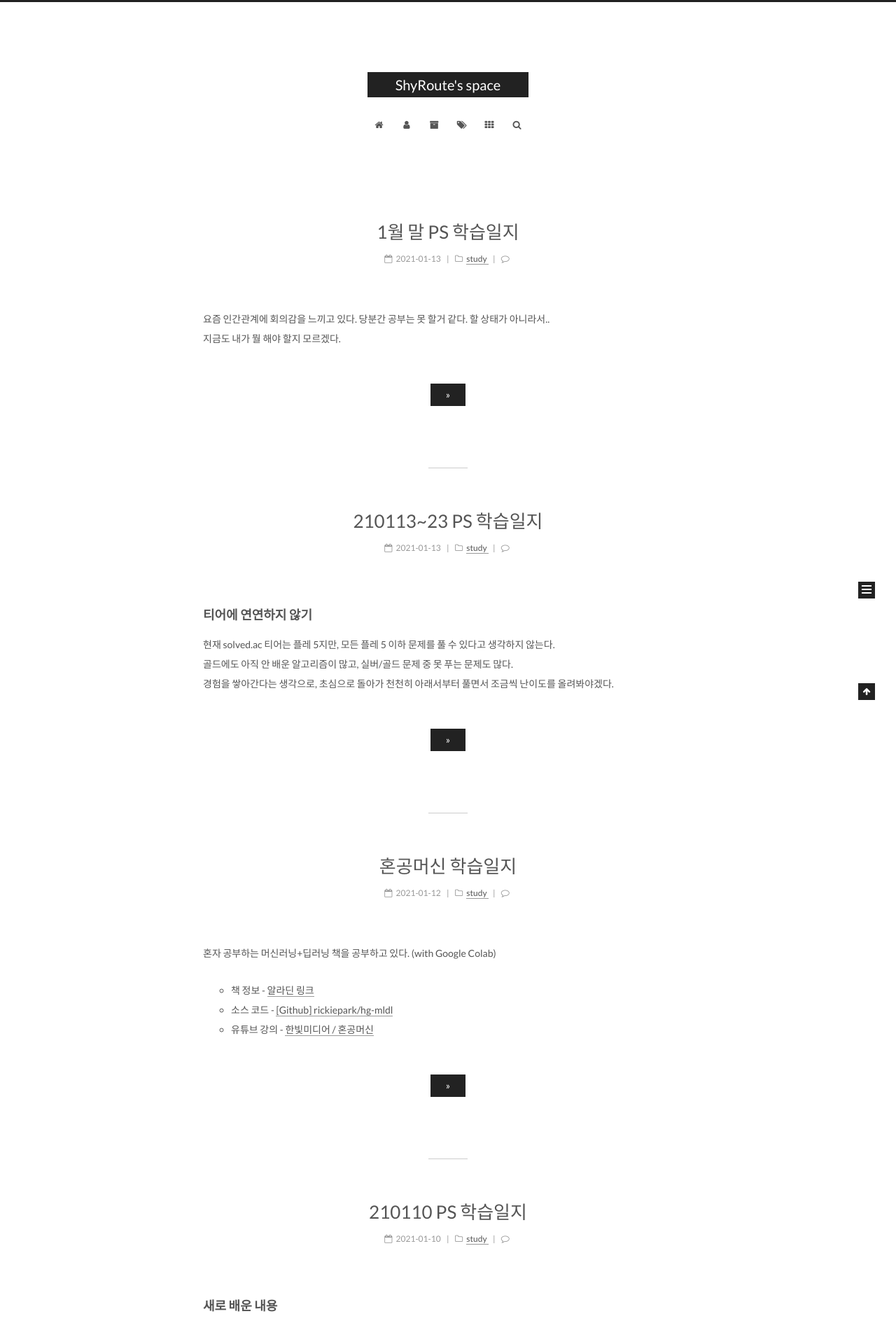
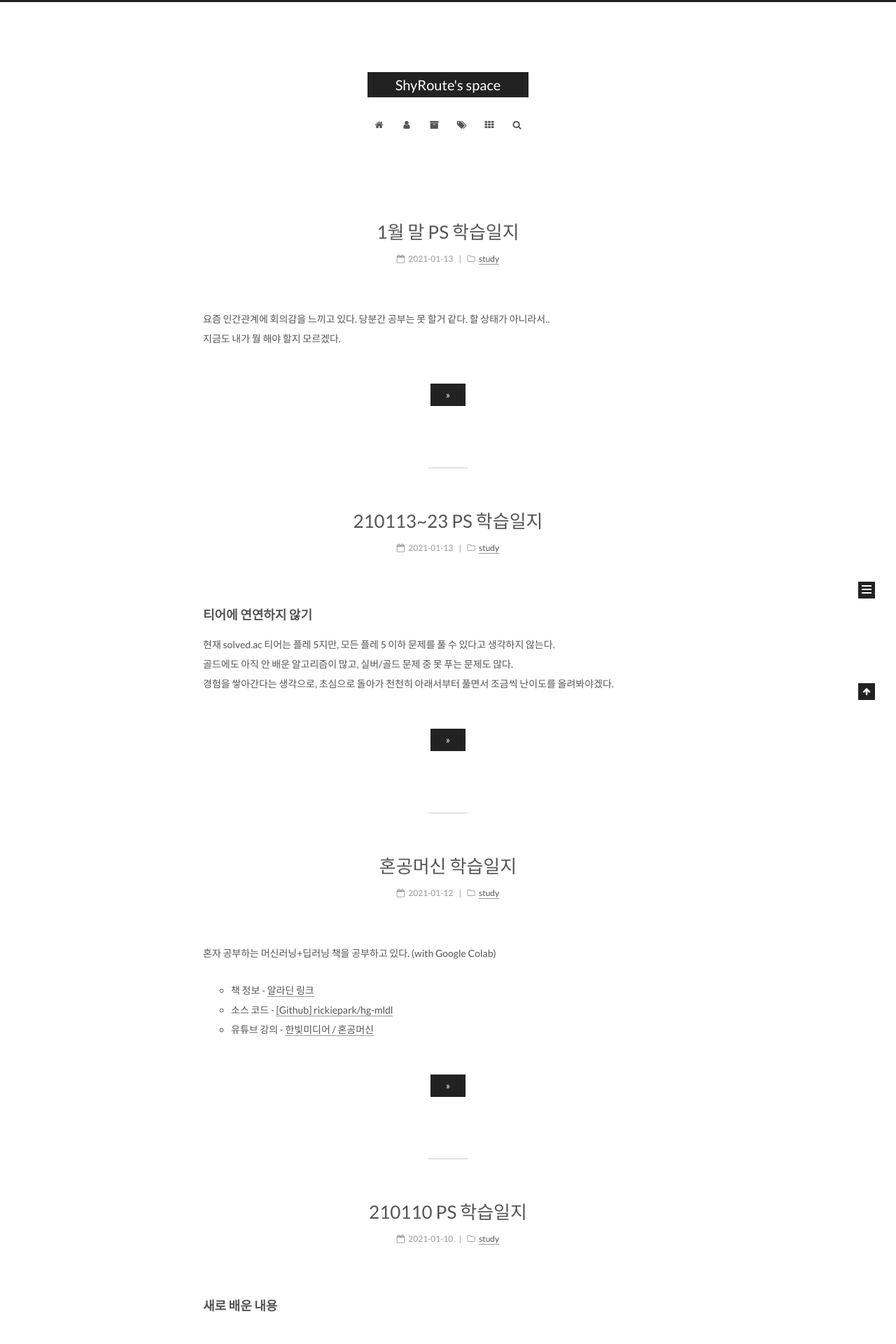
Before and after one commit to ShyRoute/ShyRoute.github.io, a Jekyll site: the page built from index.html, in a window 1280 px wide. Shown: the top 1920 px of the page at 70% size. Built offline with Jekyll 4.4.1, drawn with Linux system fonts in a browser that asks for light colours; the list of posts is cut into pages by our own code; comment, search, counter and statistics services are not loaded.

```diff
--- a/_config.yml
+++ b/_config.yml
@@ -376,15 +376,6 @@ han: false
 # Duoshuo ShortName
 #duoshuo_shortname:
 
-# Disqus
-disqus:
-  enable: true
-  shortname: shyroute
-  count: true
-  # hide comments (visitors need to click to load the comments)
-  # count need to be false when hide is true
-  hide: false
-
 # <wildfire>
 wildfire:
   enable: false
```
